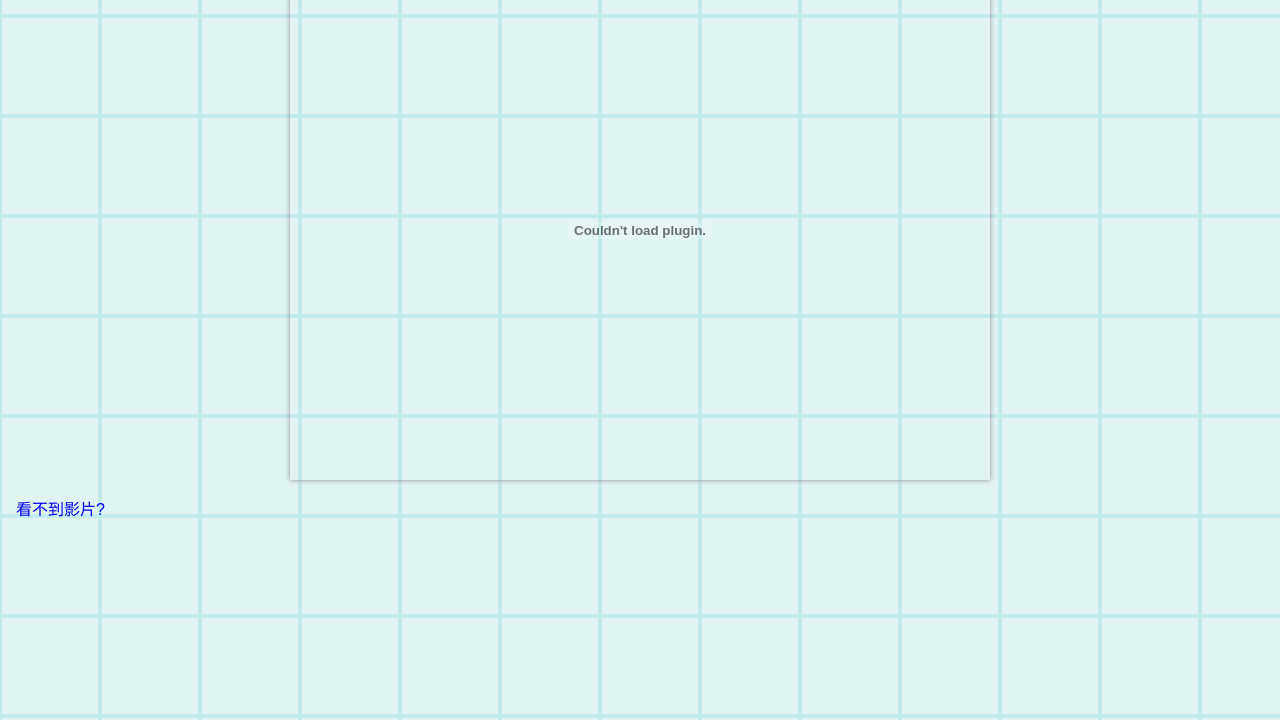
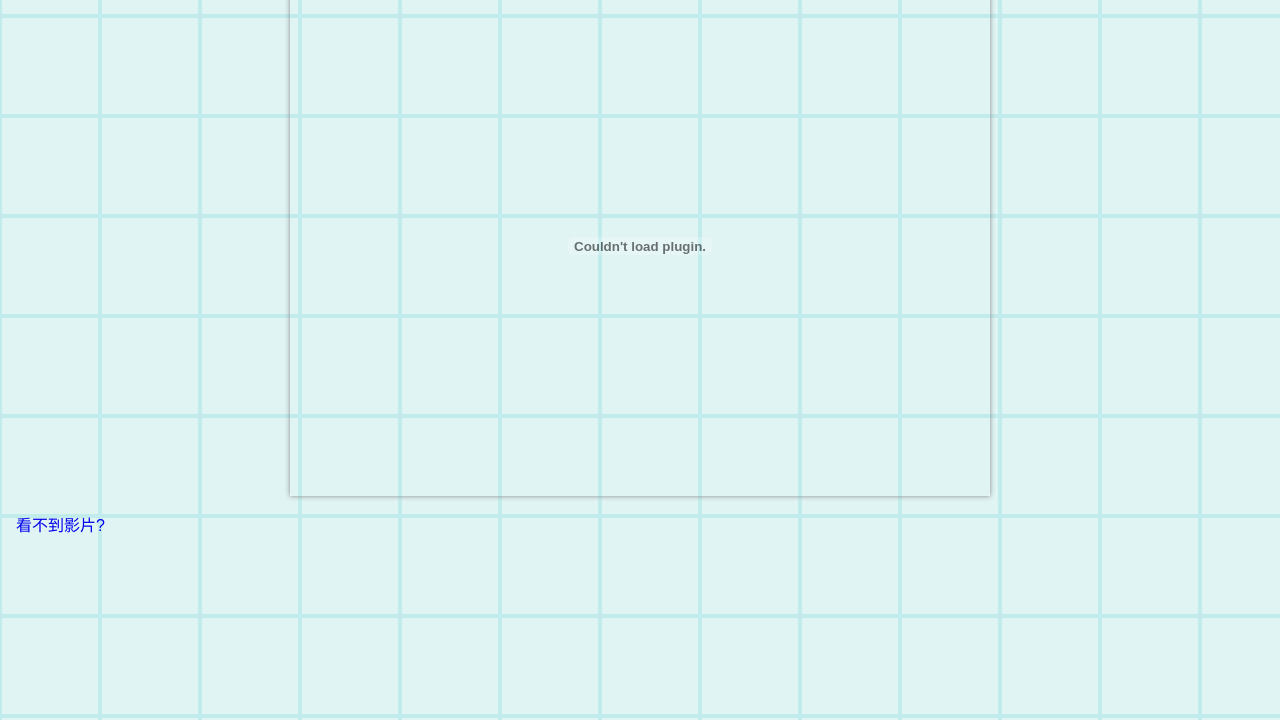
Before and after one commit to thomassth/5stepsHandwash, a plain HTML site: page steps.html in a window 1280 px wide. Shown: the part 80-800 px from the top of the page. Drawn offline with Linux system fonts and the light colour scheme.

Commit message:
video-container

```diff
--- a/main.css
+++ b/main.css
@@ -12,7 +12,7 @@ h2{
 .video-container {
 	height: 500px;
 	width: 700px;
-	margin: auto;
+	margin: 1rem auto;
 }
 }
 
@@ -36,7 +36,7 @@ body{
 	font-family: Arial, Helvetica, sans-serif;
 	margin:0;
 	-webkit-margin:0;
-	/*background-color: #fafafa;*/
+	background-color: #fafafa;
 }
 
 h1, h2{
```
